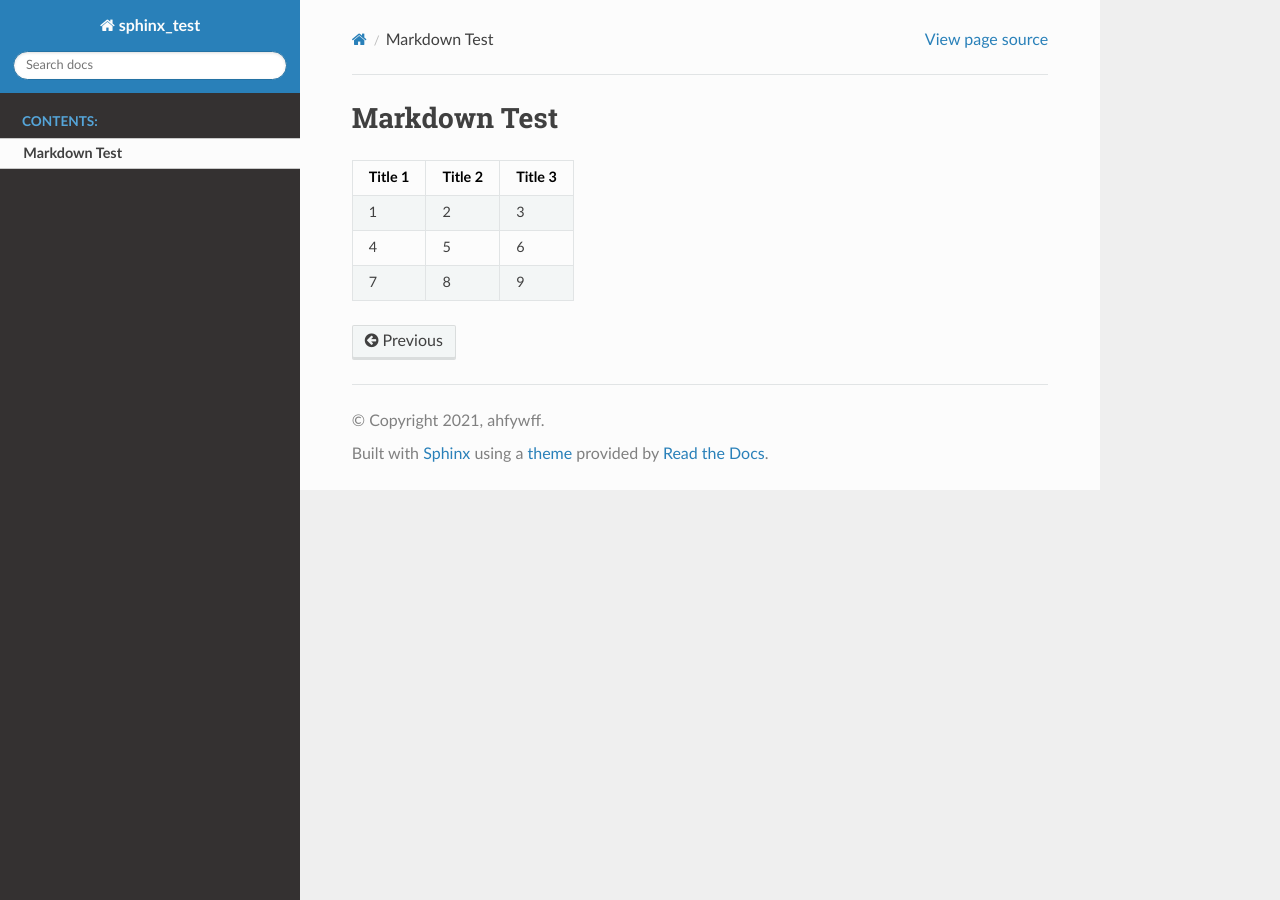
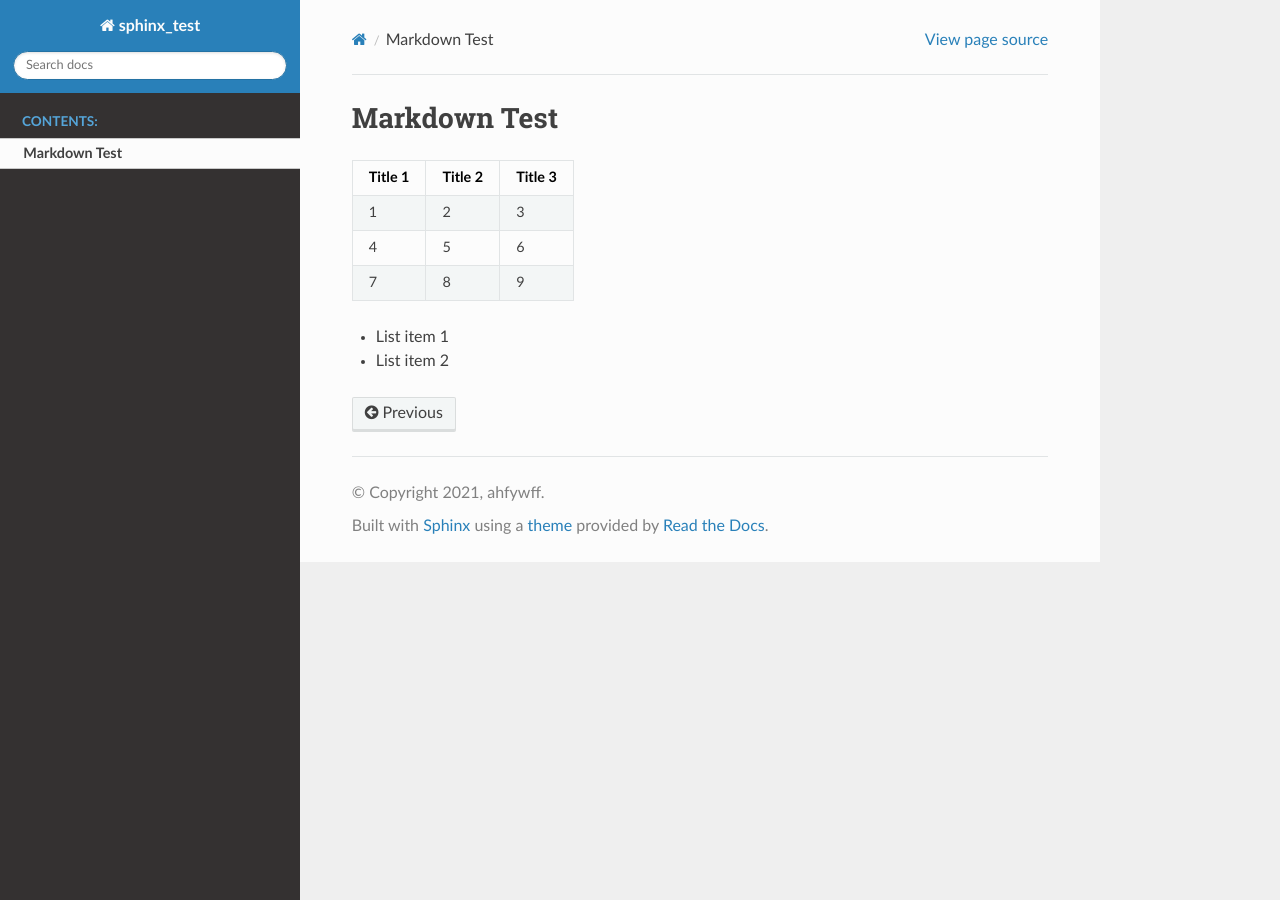
Before and after one commit to ahfywff/sphinx-test, a Sphinx documentation site: the page built from source/markdown_test.md, in a window 1280 px wide. Built offline with Sphinx 7.4.7 and the Read the Docs theme 2.0.0, drawn with Linux system fonts in a browser that asks for light colours.

Commit message:
Update markdown_test.md

```diff
--- a/source/markdown_test.md
+++ b/source/markdown_test.md
@@ -5,3 +5,6 @@
 | 1       | 2       | 3       |
 | 4       | 5       | 6       |
 | 7       | 8       | 9       |
+
+- List item 1
+- List item 2
```
